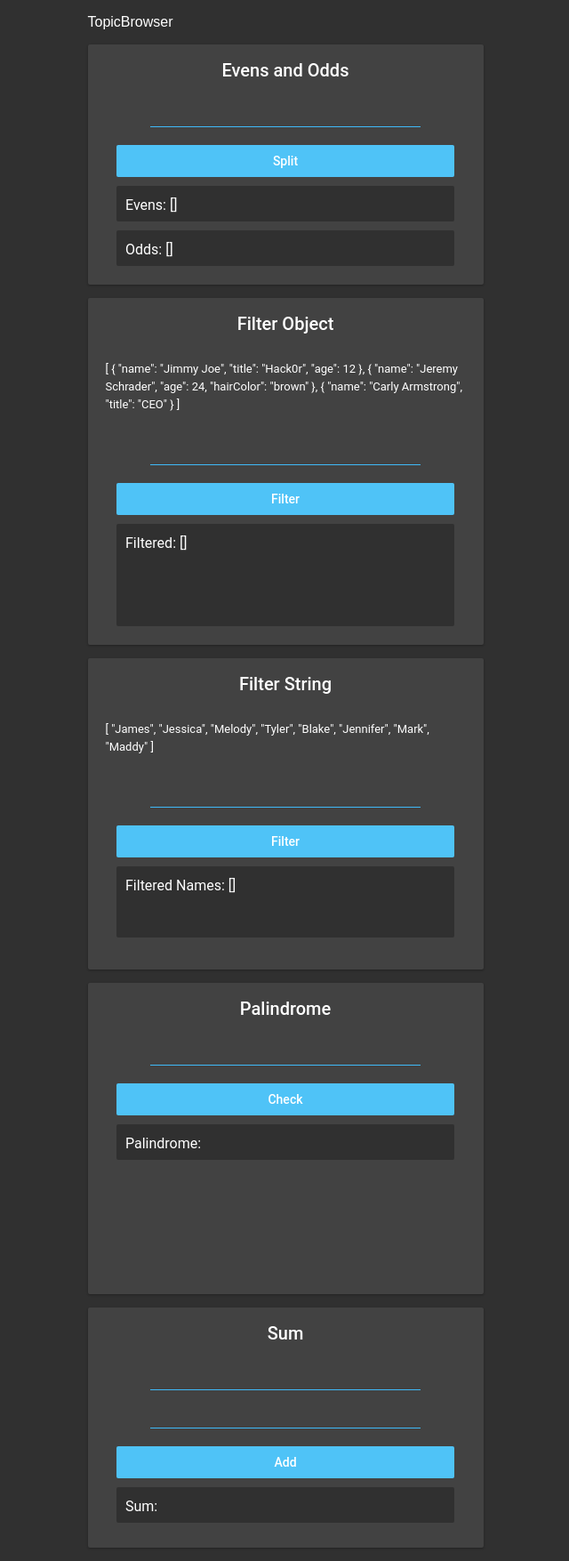
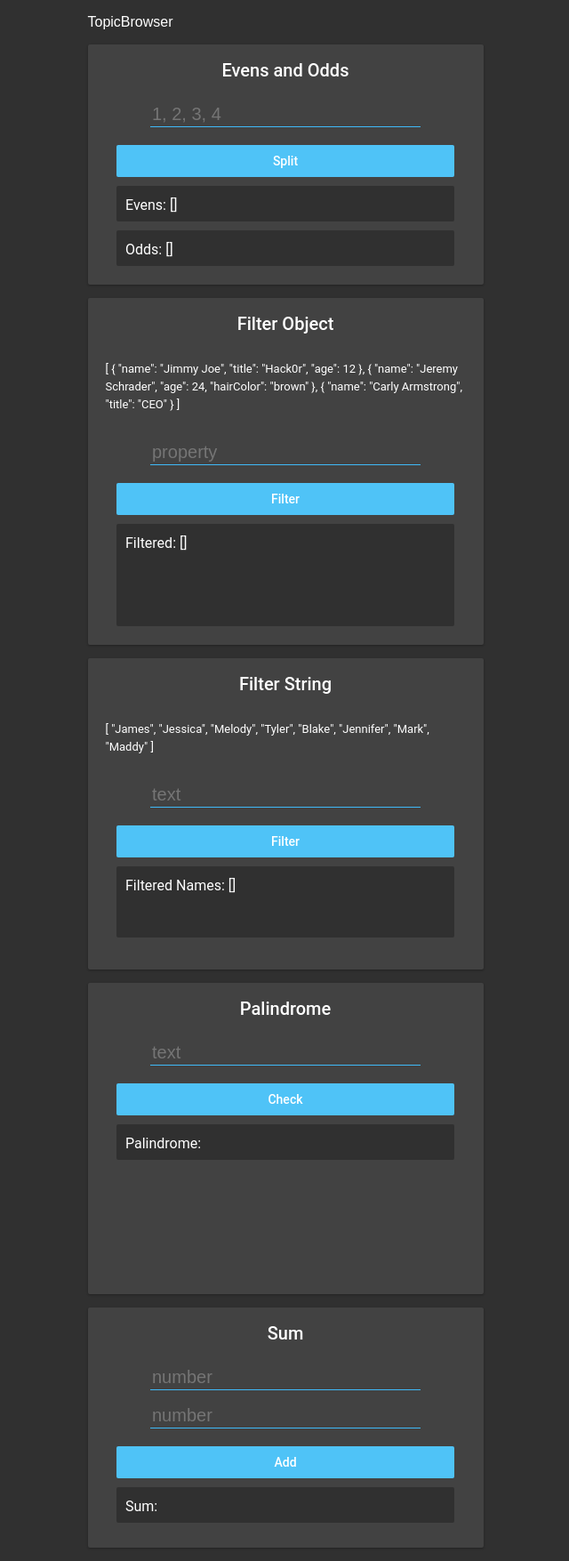
Before and after one commit to sdrew712/react-toy-problems, a React (Create React App) app: page / in a window 1280 px wide. Shown: the whole page at 89% size, without its empty margins (319-959 px from the left). Built offline with nearby package versions, Linux system fonts and the light colour scheme.

Commit message:
add placeholder to all inputs

```diff
--- a/src/components/Topics/EvenAndOdd.js
+++ b/src/components/Topics/EvenAndOdd.js
@@ -43,6 +43,7 @@ const EvenAndOdd = () => {
         onChange={({ target }) => {
           setUserInput(target.value);
         }}
+        placeholder="1, 2, 3, 4"
       />
       <button
         className="confirmationButton"
--- a/src/components/Topics/FilterObject.js
+++ b/src/components/Topics/FilterObject.js
@@ -35,6 +35,7 @@ const FilterObject = () => {
         onChange={({ target }) => {
           setUserInput(target.value);
         }}
+        placeholder="property"
       />
       <button
         className="confirmationButton"
--- a/src/components/Topics/FilterString.js
+++ b/src/components/Topics/FilterString.js
@@ -47,6 +47,7 @@ const FilterString = () => {
         onChange={({ target }) => {
           setUserInput(target.value);
         }}
+        placeholder="text"
       />
       <button
         className="confirmationButton"
--- a/src/components/Topics/Palindrome.js
+++ b/src/components/Topics/Palindrome.js
@@ -38,6 +38,7 @@ const Palindrome = () => {
         onChange={({ target }) => {
           setUserInput(target.value);
         }}
+        placeholder="text"
       />
       <button
         className="confirmationButton"
--- a/src/components/Topics/Sum.js
+++ b/src/components/Topics/Sum.js
@@ -22,6 +22,7 @@ const Sum = () => {
         onChange={({ target }) => {
           setNumber1(target.value);
         }}
+        placeholder="number"
       />
       <input
         type="number"
@@ -30,6 +31,7 @@ const Sum = () => {
         onChange={({ target }) => {
           setNumber2(target.value);
         }}
+        placeholder="number"
       />
       <button
         className="confirmationButton"
```
